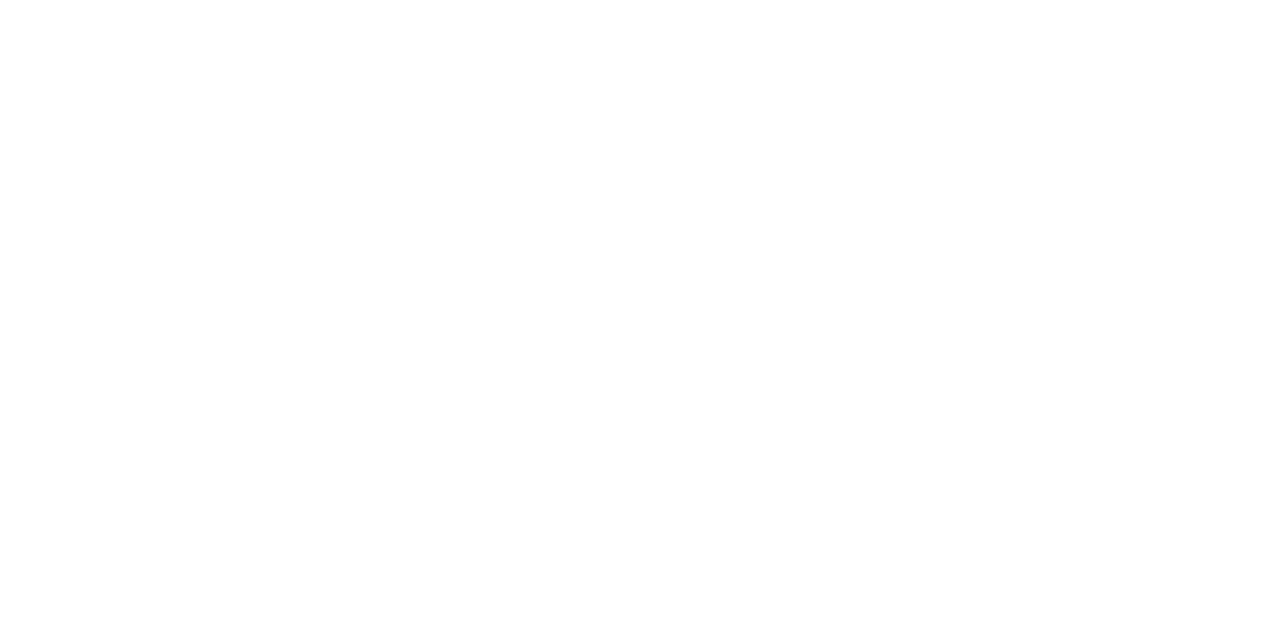
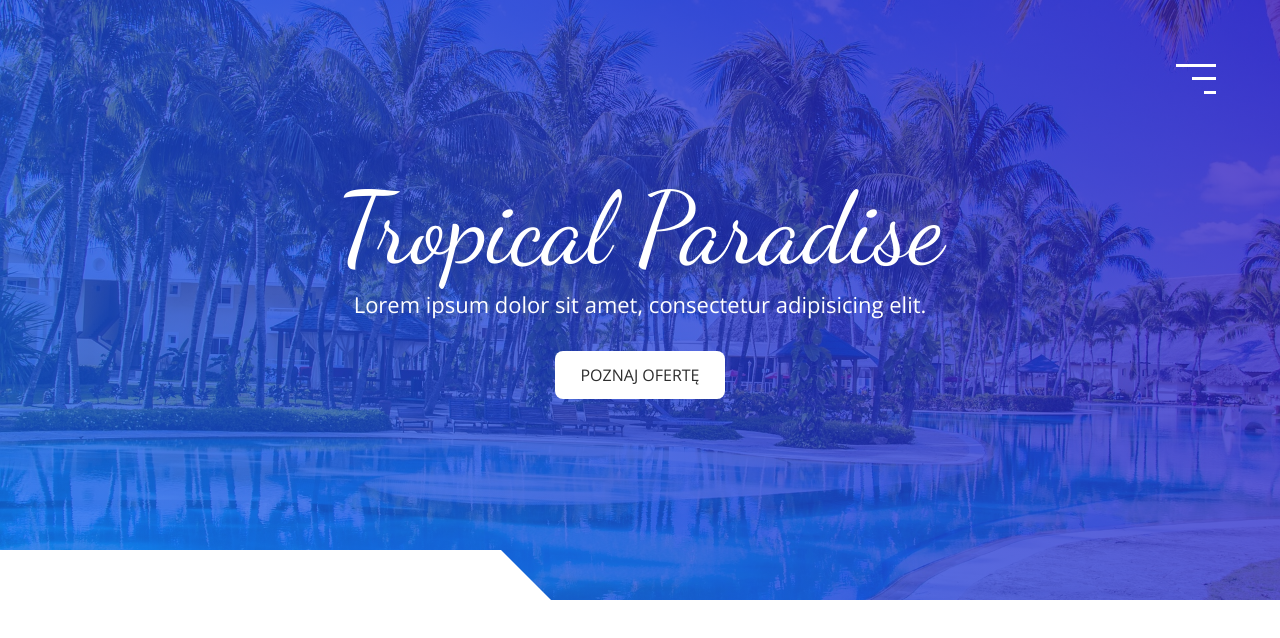
Before and after one commit to Drace1337/TropicalParadiseCourse3, a plain HTML site: page index.html in a window 1280 px wide. Drawn offline with nearby package versions, Linux system fonts and the light colour scheme.

Commit message:
Added header

```diff
--- a/index.html
+++ b/index.html
@@ -22,6 +22,14 @@
         </div>
     </button>
 
+    <nav class="nav"></nav>
+    <header class="header section">
+        <h1 class="header__heading">Tropical Paradise</h1>
+        <p class="header__text">Lorem ipsum dolor sit amet, consectetur adipisicing elit.</p>
+        <a href="#offers" class="header__btn btn-special-animation">Poznaj ofertę</a>
+        <div class="white-block white-block-left"></div>
+    </header>
+
     <script src="js/main.js"></script>
 </body>
 
--- a/sass/_components.scss
+++ b/sass/_components.scss
@@ -0,0 +1,48 @@
+@use './colors';
+.wrapper {
+	margin: 0 auto;
+	width: 100%;
+	max-width: 1200px;
+}
+
+.white-block {
+	position: absolute;
+	height: 40px;
+	width: 60%;
+	background-color: colors.$pure-white;
+	&-left {
+		bottom: 0;
+		left: -50px;
+		transform: skew(45deg);
+	}
+	&-right {
+		top: 0;
+		right: -50px;
+		transform: skew(45deg);
+	}
+}
+
+.btn-special-animation {
+	position: relative;
+	transition: background-color 0.3s;
+	overflow: hidden;
+	z-index: 0;
+
+	&::before {
+		display: block;
+		content: '';
+        position: absolute;
+		top: 0;
+		left: 0;
+		width: 100%;
+		height: 100%;
+		transform: scaleX(0);
+		transform-origin: right;
+		transition: transform 0.3s;
+		z-index: -1;
+	}
+    &:hover::before{
+        transform: scaleX(1);
+        transform-origin: left;
+    }
+}
--- a/sass/_mixins.scss
+++ b/sass/_mixins.scss
@@ -7,3 +7,10 @@
     background-color: colors.$pure-white;
     transition: width .3s;
 }
+
+@mixin heroImages($bgImg){
+    background-image: colors.$blue-gradient, url($bgImg);
+    background-size: cover;
+    background-position: center;
+    background-attachment: fixed;
+}
--- a/sass/main.scss
+++ b/sass/main.scss
@@ -35,29 +35,107 @@ body {
 		border: 1px solid rgba(255, 255, 255, 0.5);
 		border-radius: 8px;
 	}
-    &:hover{
-        .burger-btn__bars::after, .burger-btn__bars::before{
+	&:hover {
+		.burger-btn__bars::after,
+		.burger-btn__bars::before {
 			width: 100%;
 		}
 	}
-    &__box{
+	&__box {
 		position: relative;
 		width: 40px;
 		height: 30px;
 	}
-    &__bars, &__bars::after, &__bars::before{
+	&__bars,
+	&__bars::after,
+	&__bars::before {
 		@include mixins.burgerBtn;
 	}
-    &__bars{
+	&__bars {
 		width: 100%;
-        &::after{
+		&::after {
 			top: 13px;
 			width: 60%;
 		}
-        &::before{
+		&::before {
 			top: 27px;
 			width: 30%;
-            transition-delay: .1s;
+			transition-delay: 0.1s;
 		}
 	}
 }
+
+// HEADER
+
+.header {
+	position: relative;
+	display: flex;
+	justify-content: center;
+	align-items: center;
+	flex-direction: column;
+	padding: 2em;
+	height: 75vh;
+	text-align: center;
+	color: colors.$pure-white;
+	@include mixins.heroImages('../img/header-mini.jpg');
+	background-attachment: scroll;
+	&__heading {
+		font-family: 'Dancing Script', cursive;
+		font-size: 4.8rem;
+		font-weight: 300;
+	}
+	&__text {
+		font-size: 1.4rem;
+	}
+	&__btn {
+		margin: 2em;
+		padding: 0.8em 1.6em;
+		font-size: 1.4rem;
+		background: colors.$pure-white;
+		border: none;
+		border-radius: 8px;
+		color: colors.$dark;
+		text-decoration: none;
+		text-transform: uppercase;
+		cursor: pointer;
+
+		&::before {
+			background-color: colors.$light-white;
+		}
+	}
+}
+
+// =====================================================
+// MEDIA
+// =====================================================
+
+@media (min-width: 768px) {
+	.white-block {
+		height: 50px;
+		width: 45%;
+	}
+	.header {
+		&__heading {
+			font-size: 6.6rem;
+		}
+		&__text {
+			font-size: 2.2rem;
+		}
+		&__btn {
+			font-size: 1.6rem;
+		}
+	}
+}
+@media (min-width: 992px) {
+	.burger-btn {
+		top: 50px;
+		right: 50px;
+	}
+    .header{
+        background-image: colors.$blue-gradient, url('../img/header-big.jpg');
+
+        &__heading{
+            font-size: 10rem;
+        }
+    }
+}
```
Also changed, not shown: css/main.css, img/header-big.jpg (added), img/header-mini.jpg (added), 1 other file. Lines whose indentation alone changed are shown as unchanged.
